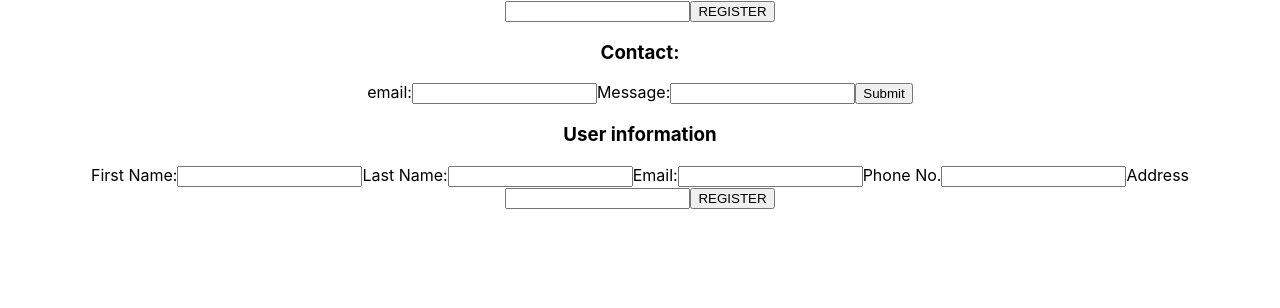
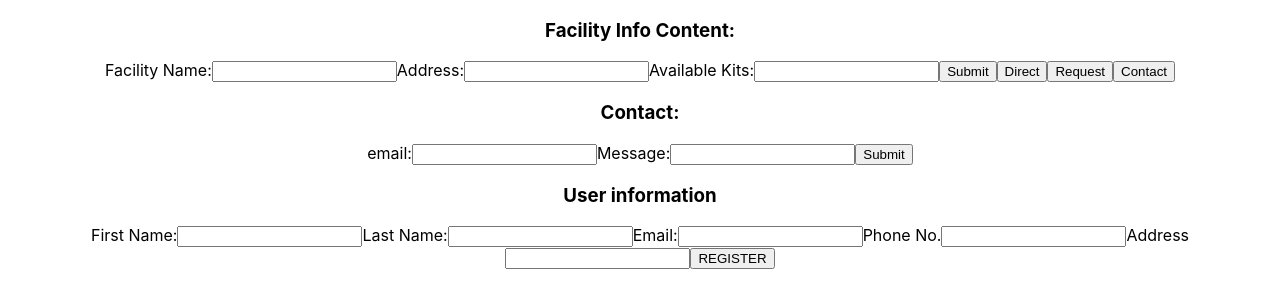
Before and after one commit to lindentree/test-kit-coordinate, a React (Create React App) app: page / in a window 1280 px wide. Shown: the top 308 px of the page. Built offline with nearby package versions, Linux system fonts and the light colour scheme; no server answers.

Commit message:
Edited inputs

```diff
--- a/src/components/ProviderForm.js
+++ b/src/components/ProviderForm.js
@@ -1,15 +1,66 @@
 import React from 'react';
 
-const ProviderForm = (props) => {
-  return (
-    <div>
-      <form onSubmit={props.handleSubmit}>
-      <label></label>
-      <input/>
-        <button type="submit" value="submit">REGISTER</button>
-      </form>
-    </div>
-  )
+class ProviderForm extends React.Component {
+  constructor (props) {
+    super(props);
+    this.state = {
+      facilityName: '',
+      address: '',
+      availableKits: ''
+    }
+    this.handleInputChange = this.handleInputChange.bind(this);
+    this.handleSubmit = this.handleSubmit.bind(this);
+  }
+
+  handleInputChange(e) {
+    this.setState({
+      [e.target.name]: e.target.value
+    });
+  }
+
+  handleSubmit(e) {
+    e.preventDefault();
+    console.log('this.state:', this.state);
+
+    let {facilityName, address, availableKits} = this.state;
+    let input = {facilityName, address, availableKits};
+    let headers = {'Content-Type': 'application/json'}
+    console.log('input:', input);
+  }
+
+
+
+  render() {
+    return (
+      <div>
+      <h3>Facility Info Content:</h3>
+        <form onSubmit={this.handleSubmit}>
+          <label>Facility Name:</label>
+          <input
+            type="text"
+            name="name"
+            onChange={this.handleInputChange}
+          />
+          <label>Address:</label>
+          <input
+            type="text"
+            name="address"
+            onChange={this.handleInputChange}
+          />
+          <label>Available Kits:</label>
+          <input
+            type="text"
+            name="availableKits"
+            onChange={this.handleInputChange}
+          />
+          <button type="submit" value="submit">Submit</button>
+          <button type="submit" value="submit">Direct</button>
+          <button type="submit" value="submit">Request</button>
+          <button type="submit" value="submit">Contact</button>
+        </form>
+      </div>
+    )
+  }
 }
 
 export default ProviderForm;
```
